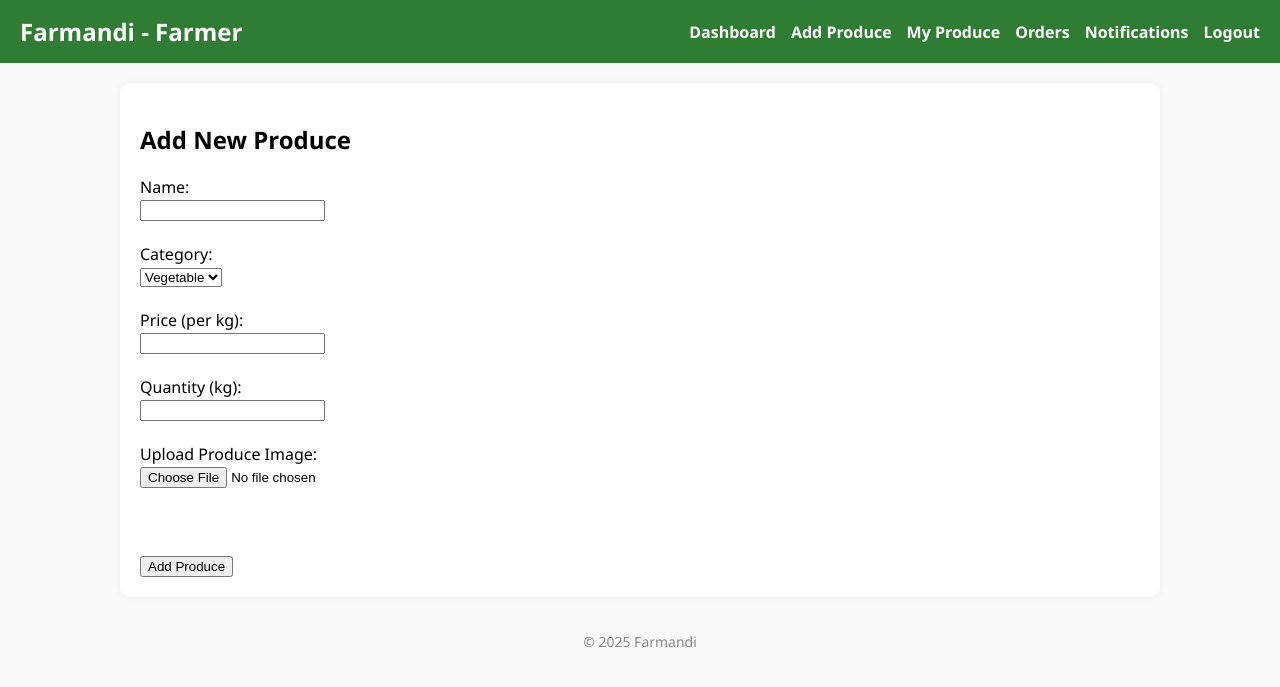
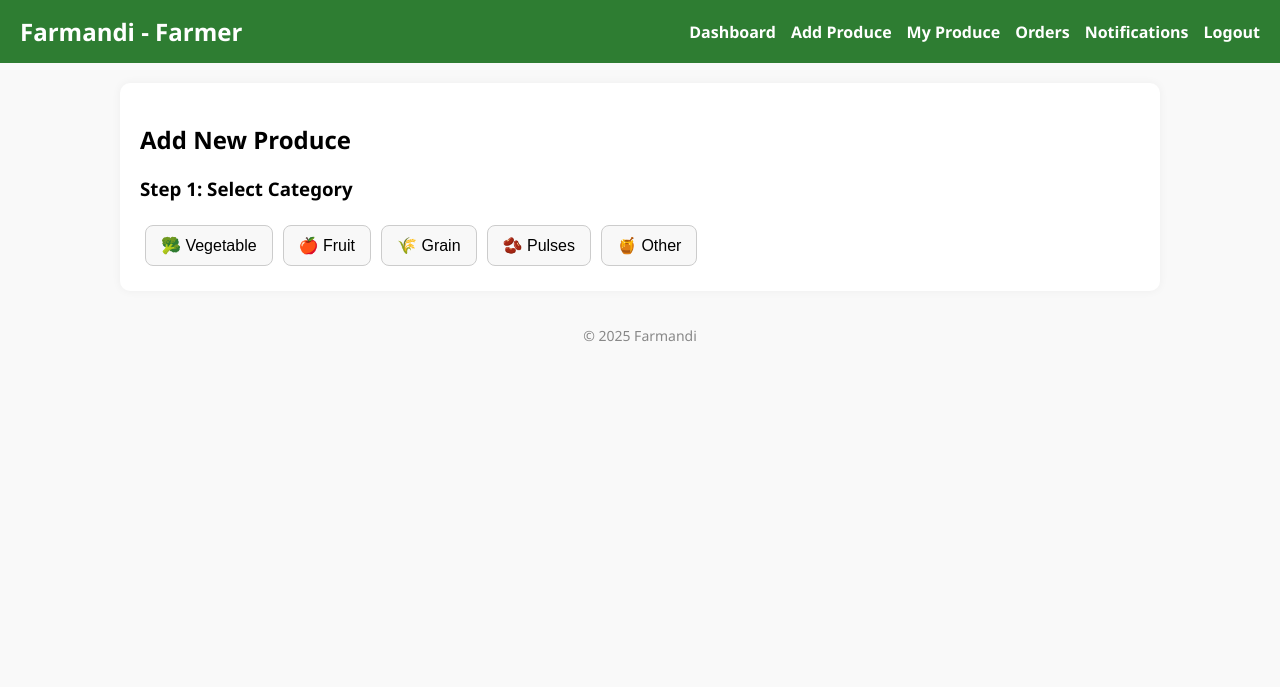
Before and after one commit to swaroopedupulapati/Formandi_web_api, a Flask app: page /farmer/add in a window 1280 px wide. Shown: the top 687 px of the page. Run offline with Flask 3, Linux system fonts and the light colour scheme; the visitor is signed in with stand-in values (Sample User, id 1).

Commit message:
251010-11:20

```diff
--- a/templates/farmer_add.html
+++ b/templates/farmer_add.html
@@ -1,21 +1,28 @@
-{# farmer_add.html #}
 {% extends 'farmer_base.html' %}
 {% block title %}Add Produce{% endblock %}
 {% block content %}
 <h2>Add New Produce</h2>
 <form method="POST" enctype="multipart/form-data">
-  <label>Name:</label><br>
-  <input type="text" name="name" required><br><br>
 
-  <label>Category:</label><br>
-  <select name="category" required>
-    <option>Vegetable</option>
-    <option>Fruit</option>
-    <option>Grain</option>
-    <option>Pulses</option>
-    <option>Other</option>
-  </select><br><br>
+  <!-- Step 1: Categories -->
+  <div id="stepCategory">
+    <h3>Step 1: Select Category</h3>
+    <div id="categoryButtons"></div>
+    <input type="hidden" name="category" id="selectedCategory" required>
+  </div>
 
+  <!-- Step 2: Items -->
+  <div id="stepItem" style="display:none;">
+    <h3>Step 2: Select Item</h3>
+    <div id="itemButtons"></div>
+    <input type="hidden" name="name" id="selectedItem" required>
+    <br>
+    <button type="button" onclick="goBackToCategory()">⬅ Back to Categories</button>
+  </div>
+
+  <!-- Step 3: Details -->
+  <div id="stepDetails" style="display:none;">
+    <h3>Step 3: Enter Details</h3>
     <label>Price (per kg):</label><br>
     <input type="number" step="0.01" name="price" required><br><br>
 
@@ -24,25 +31,155 @@
 
     <label>Upload Produce Image:</label><br>
     <input type="file" name="image" accept="image/*" onchange="previewImage(event)"><br><br>
-  <img id="imagePreview" src="#" alt="Image Preview" style="display:none; max-width: 200px; border: 1px solid #ccc; padding: 5px;"><br><br>
+    <img id="imagePreview" src="#" alt="Image Preview" style="display:none; max-width:200px; border:1px solid #ccc; padding:5px;"><br><br>
 
+    <button type="button" onclick="goBackToItems()">⬅ Back to Items</button>
     <button type="submit">Add Produce</button>
+  </div>
+
 </form>
 
 <script>
+  const categories = [
+    { emoji: "🥦", name: "Vegetable" },
+    { emoji: "🍎", name: "Fruit" },
+    { emoji: "🌾", name: "Grain" },
+    { emoji: "🫘", name: "Pulses" },
+    { emoji: "🍯", name: "Other" }
+  ];
+
+  const categoryItems = {
+    "Vegetable": [
+      { emoji: "🥔", name: "Potato" },
+      { emoji: "🍅", name: "Tomato" },
+      { emoji: "🥕", name: "Carrot" },
+      { emoji: "🧅", name: "Onion" },
+      { emoji: "🥬", name: "Spinach" }
+    ],
+    "Fruit": [
+      { emoji: "🍎", name: "Apple" },
+      { emoji: "🍌", name: "Banana" },
+      { emoji: "🥭", name: "Mango" },
+      { emoji: "🍊", name: "Orange" },
+      { emoji: "🍇", name: "Grapes" }
+    ],
+    "Grain": [
+      { emoji: "🌾", name: "Rice" },
+      { emoji: "🌾", name: "Wheat" },
+      { emoji: "🌾", name: "Barley" },
+      { emoji: "🌽", name: "Corn" }
+    ],
+    "Pulses": [
+      { emoji: "🫘", name: "Lentil" },
+      { emoji: "🫘", name: "Chickpea" },
+      { emoji: "🫘", name: "Green Gram" },
+      { emoji: "🫘", name: "Black Gram" }
+    ],
+    "Other": [
+      { emoji: "🍯", name: "Honey" },
+      { emoji: "🍬", name: "Jaggery" },
+      { emoji: "🥜", name: "Dry Fruits" }
+    ]
+  };
+
+  function styleButton(btn) {
+    btn.style.margin = "5px";
+    btn.style.padding = "10px 15px";
+    btn.style.border = "1px solid #ccc";
+    btn.style.borderRadius = "8px";
+    btn.style.background = "#f8f8f8";
+    btn.style.cursor = "pointer";
+    btn.style.fontSize = "16px";
+  }
+
+  function showStep(step) {
+    document.getElementById("stepCategory").style.display = step === 1 ? "block" : "none";
+    document.getElementById("stepItem").style.display = step === 2 ? "block" : "none";
+    document.getElementById("stepDetails").style.display = step === 3 ? "block" : "none";
+  }
+
+  function loadCategoryButtons() {
+    const container = document.getElementById("categoryButtons");
+    const hiddenInput = document.getElementById("selectedCategory");
+    container.innerHTML = "";
+
+    categories.forEach(cat => {
+      const btn = document.createElement("button");
+      btn.type = "button";
+      btn.innerHTML = `${cat.emoji} ${cat.name}`;
+      styleButton(btn);
+      btn.onclick = function() {
+        hiddenInput.value = cat.name;
+        loadItemButtons(cat.name);
+        history.pushState({ step: 2, category: cat.name }, "", "#items");
+        showStep(2);
+      };
+      container.appendChild(btn);
+    });
+  }
+
+  function loadItemButtons(categoryName) {
+    const container = document.getElementById("itemButtons");
+    const hiddenInput = document.getElementById("selectedItem");
+    container.innerHTML = "";
+
+    categoryItems[categoryName].forEach(item => {
+      const btn = document.createElement("button");
+      btn.type = "button";
+      btn.innerHTML = `${item.emoji} ${item.name}`;
+      styleButton(btn);
+      btn.onclick = function() {
+        hiddenInput.value = item.name;
+        history.pushState({ step: 3, category: categoryName, item: item.name }, "", "#details");
+        showStep(3);
+      };
+      container.appendChild(btn);
+    });
+  }
+
+  // Manual Back Button Actions
+  function goBackToCategory() {
+    history.back(); // will trigger popstate event to go to step 1
+  }
+
+  function goBackToItems() {
+    history.back(); // will trigger popstate event to go to step 2
+  }
+
+  // Image preview
   function previewImage(event) {
     const image = event.target.files[0];
     const reader = new FileReader();
-
     reader.onload = function(e) {
       const preview = document.getElementById('imagePreview');
       preview.src = e.target.result;
       preview.style.display = 'block';
     };
+    if (image) reader.readAsDataURL(image);
+  }
 
-    if (image) {
-      reader.readAsDataURL(image);
+  // Handle browser back/forward navigation
+  window.onpopstate = function(event) {
+    if (!event.state) {
+      showStep(1);
+    } else {
+      showStep(event.state.step);
+      if (event.state.step === 2 && event.state.category) {
+        loadItemButtons(event.state.category);
+        document.getElementById("selectedCategory").value = event.state.category;
+      }
+      if (event.state.step === 3 && event.state.category && event.state.item) {
+        loadItemButtons(event.state.category);
+        document.getElementById("selectedCategory").value = event.state.category;
+        document.getElementById("selectedItem").value = event.state.item;
       }
     }
+  };
+
+  // Initialize
+  window.onload = function() {
+    loadCategoryButtons();
+    history.replaceState({ step: 1 }, "", "#categories");
+  };
 </script>
 {% endblock %}
```
Also changed, not shown: app.py (+7 -0 lines). Lines whose indentation alone changed are shown as unchanged.
